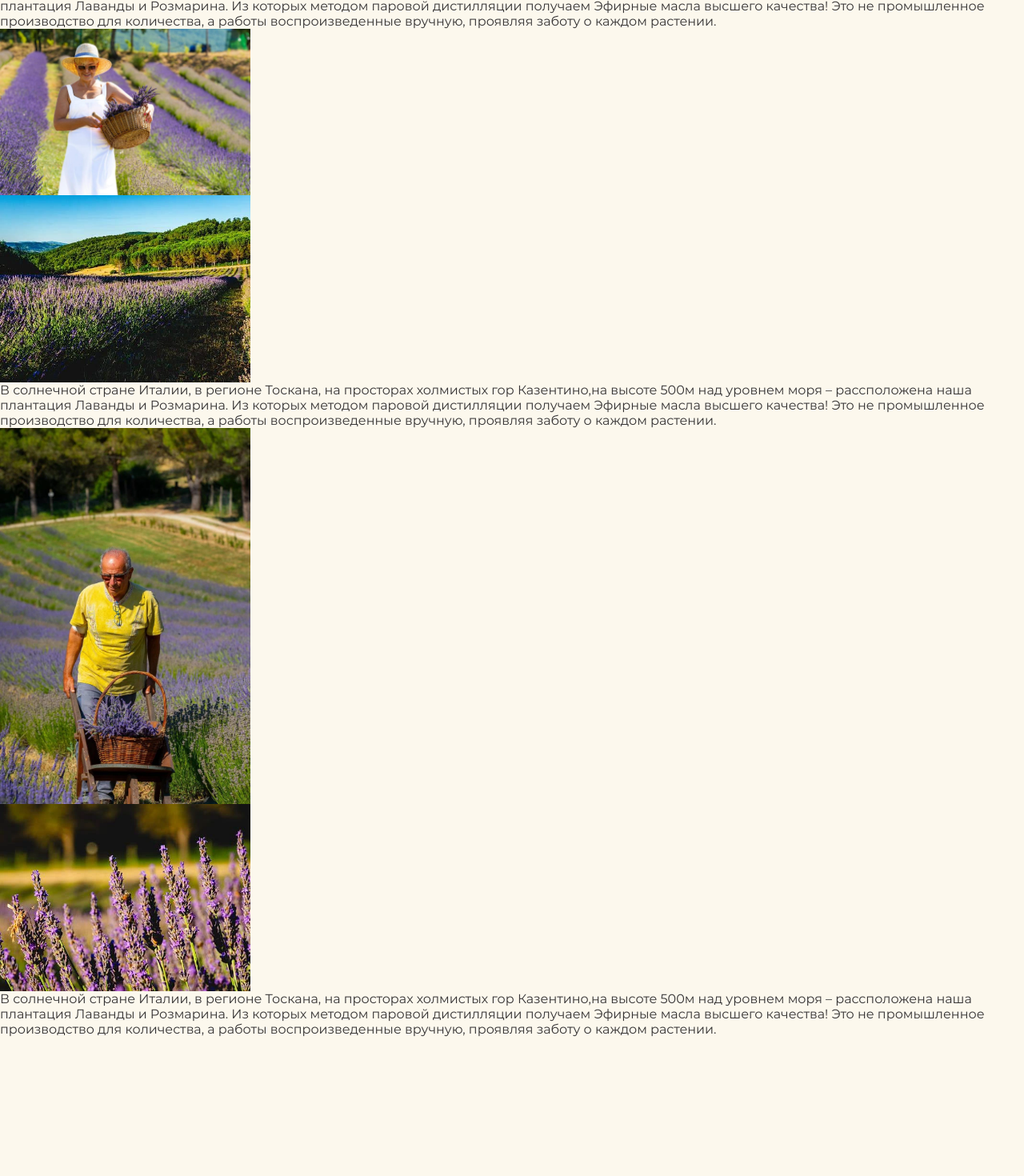
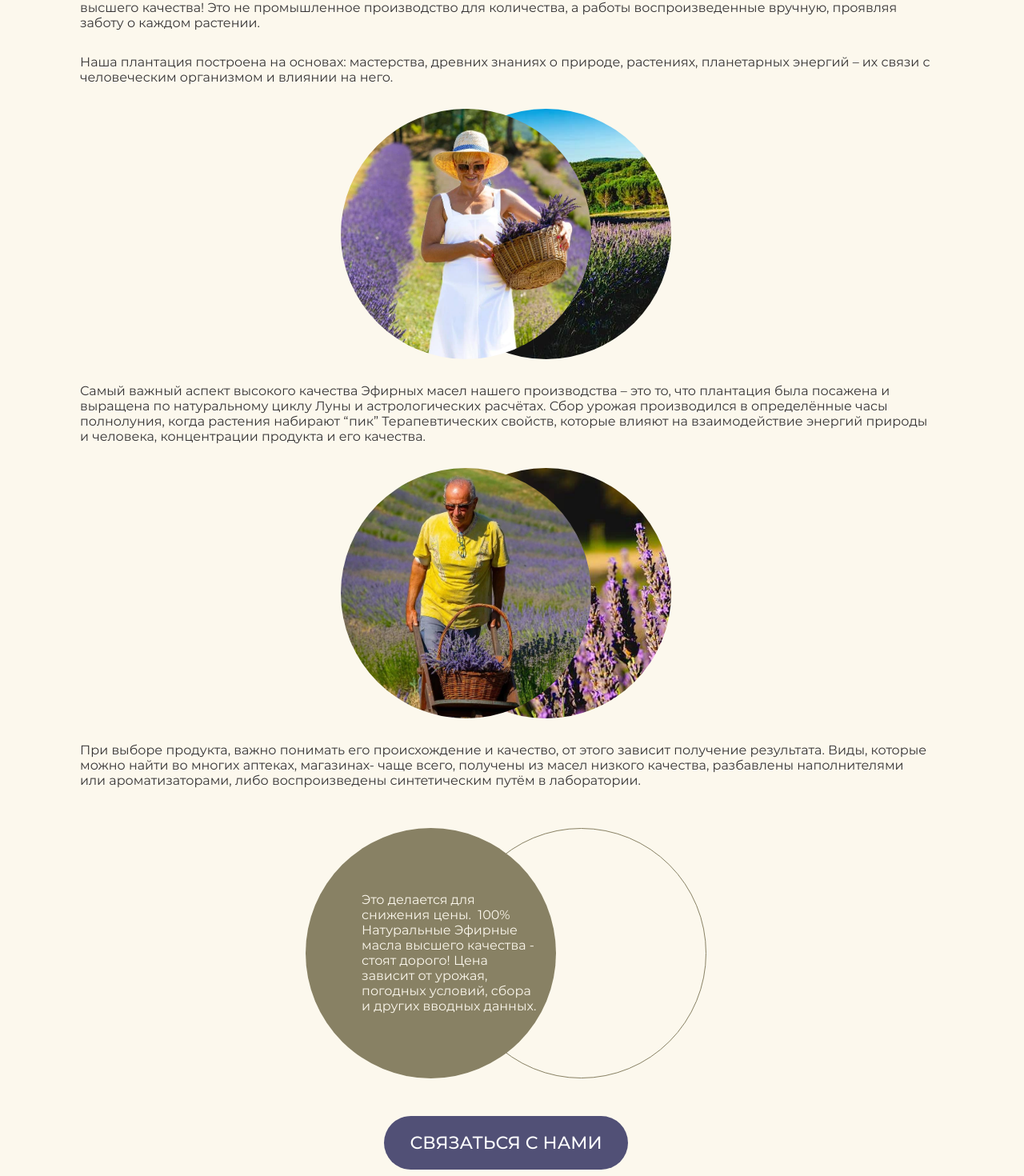
Before and after one commit to Ronddaa/ViaVitalis, a React (Vite) app: page / in a window 1280 px wide. Shown: the part 4020-5490 px from the top of the page at 80% size. Before the commit the page ends 5416 px from the top, so only its background shows below. Built offline with nearby package versions, Linux system fonts and the light colour scheme.

Commit message:
aboutMobile finish

```diff
--- a/src/components/About/Mobile/AboutMobile.jsx
+++ b/src/components/About/Mobile/AboutMobile.jsx
@@ -18,18 +18,53 @@ export default function AboutMobile() {
         loop
         muted
       ></video>
-      <p className={styles.aboutText}>{t("about.abouttext1")}</p>
-      <p className={styles.aboutText}>{t("about.abouttext1")}</p>
-      <div className={styles.wrapperImages}>
-        <img className={styles.aboutIMG} src={aboutIMG1} alt="about" width={313} height={313} />
-        <img className={styles.aboutIMG} src={aboutIMG2} alt="about" width={313} height={313} />
+      <div className="container">
+        <p className={styles.aboutText}>{t("about.abouttext1")}</p>
+        <p className={styles.aboutText}>{t("about.abouttext2")}</p>
+        <div className={styles.wrapperImages}>
+          <img
+            className={styles.aboutIMG}
+            src={aboutIMG1}
+            alt="about"
+            width={313}
+            height={313}
+          />
+          <img
+            className={styles.aboutIMG2}
+            src={aboutIMG2}
+            alt="about"
+            width={313}
+            height={313}
+          />
+        </div>
+        <p className={styles.aboutText}>{t("about.abouttext3")}</p>
+        <div className={styles.wrapperImages}>
+          <img
+            className={styles.aboutIMG}
+            src={aboutIMG3}
+            alt="about"
+            width={313}
+            height={313}
+          />
+          <img
+            className={styles.aboutIMG2}
+            src={aboutIMG4}
+            alt="about"
+            width={313}
+            height={313}
+          />
+        </div>
+        <p className={styles.aboutText}>{t("about.abouttext4")}</p>
       </div>
-      <p className={styles.aboutText}>{t("about.abouttext1")}</p>
-      <div className={styles.wrapperImages}>
-        <img className={styles.aboutIMG} src={aboutIMG3} alt="about" width={313} height={313} />
-        <img className={styles.aboutIMG} src={aboutIMG4} alt="about" width={313} height={313} />
-      </div>
-      <p className={styles.aboutText}>{t("about.abouttext1")}</p>
+      <ul className={styles.wrapperCircles}>
+        <li className={styles.aboutBrown}>
+          <p className={styles.textCircle}>{t("about.textCircle")}</p>
+        </li>
+        <li className={styles.aboutCircle}></li>
+          </ul>
+          <div className="container">
+              <button className={styles.aboutBtn}>{ t("about.btn")}</button>
+          </div>
     </section>
   );
 }
--- a/src/components/About/Mobile/AboutMobile.module.css
+++ b/src/components/About/Mobile/AboutMobile.module.css
@@ -5,4 +5,65 @@
 }
 .video{
     max-width: 100%;
+    margin-bottom: 40px;
+}.aboutText{
+    margin-bottom: 30px;
 }
+.wrapperImages{
+    display: flex;
+    justify-content: center;
+    margin-bottom: 30px;
+    position: relative;
+}
+.aboutIMG, .aboutIMG2{
+    border-radius: 50%;
+    width: 313px;
+    height: 313px;
+    object-fit: cover;
+    object-position: left;
+    position: relative;
+}
+.aboutIMG{
+    left: 10%;
+    z-index: 2;
+}
+.aboutIMG2{
+    right: 10%;
+}
+.wrapperCircles{
+    display: flex;
+    width: 626px;
+    height: 320px;
+    justify-content: center;
+    position: relative;
+    left: 50%;
+    top: 20px;
+    transform: translate(-50%, 0%);
+    margin-bottom: 60px;
+}
+.aboutBrown{
+    background-color: #888164;
+    width: 313px;
+    height: 313px;
+    border-radius: 50%;
+    display: flex;
+    justify-content: center;
+    align-items: center;
+    position: absolute;
+    left: 10%;
+    z-index: 2;
+    padding: 20px 20px 20px 70px;
+    color: #FCF8ED;
+}
+.aboutCircle{
+    width: 313px;
+    height: 313px;
+    border: 1px solid #888164;
+    border-radius: 50%;
+    position: absolute;
+    right: 10%;
+}
+.aboutBtn{
+    margin: 0 auto;
+    display: block;
+}
```
Also changed, not shown: src/components/About/aboutIMG3.webp, 1 other file (tests, documents, lock files or other folders).
